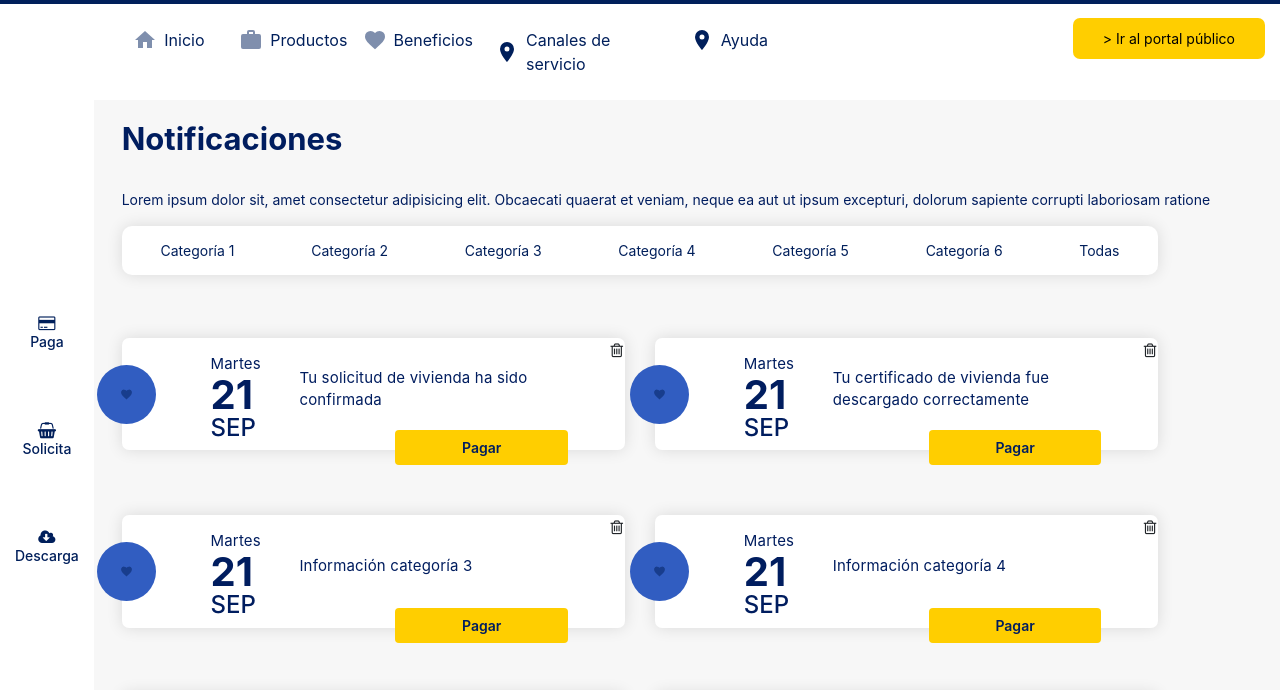
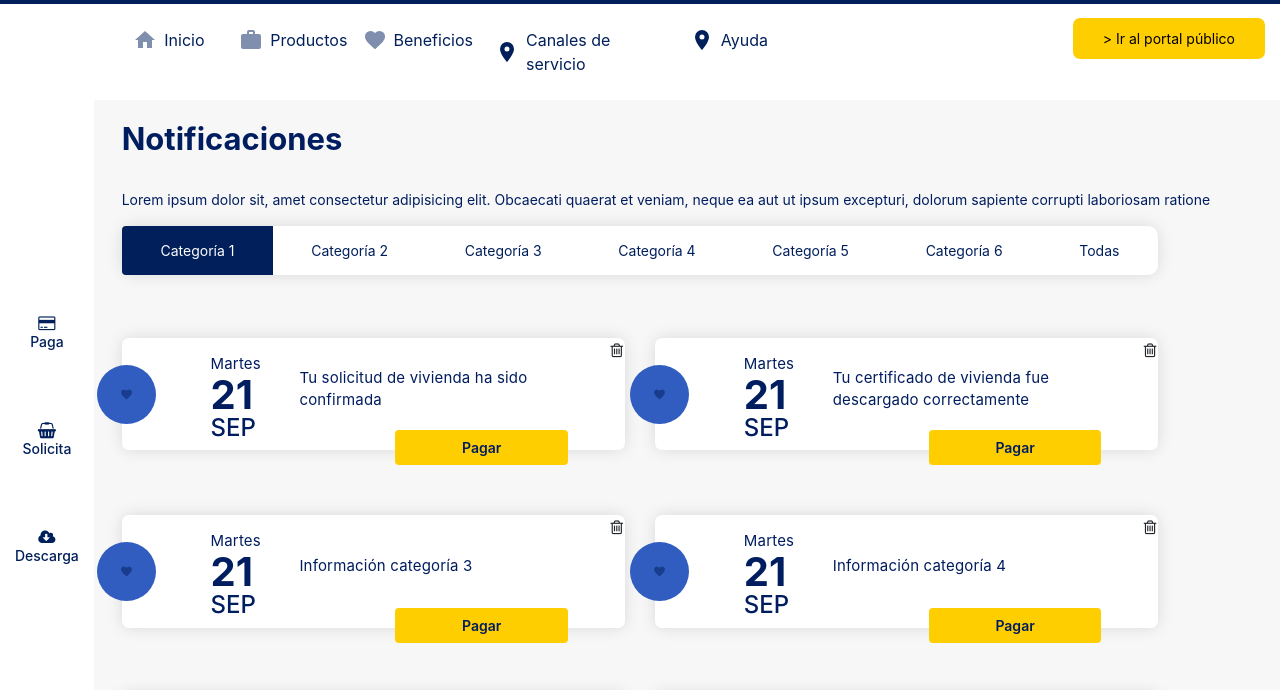
Before and after one commit to camilolb/MaquetaColsubsidio, a plain HTML site: page index.html in a window 1280 px wide. Shown: the part 93-783 px from the top of the page. Drawn offline with nearby package versions, Linux system fonts and the light colour scheme.

Commit message:
boton mejorado

```diff
--- a/Css/Estilos.css
+++ b/Css/Estilos.css
@@ -427,6 +427,13 @@ header img
 }
 
 
+.active{
+    background: #001F5B !important;
+    color: white !important;
+
+}
+
+
 /*RESPONSIVE */
 
 @media screen and (min-width: 769px)
@@ -464,6 +471,7 @@ header img
     .barraLateral{
         display:  none !important;
     }
+
 
     .barraLateral2{
         background: #FFFFFF 0% 0% no-repeat padding-box;
```
